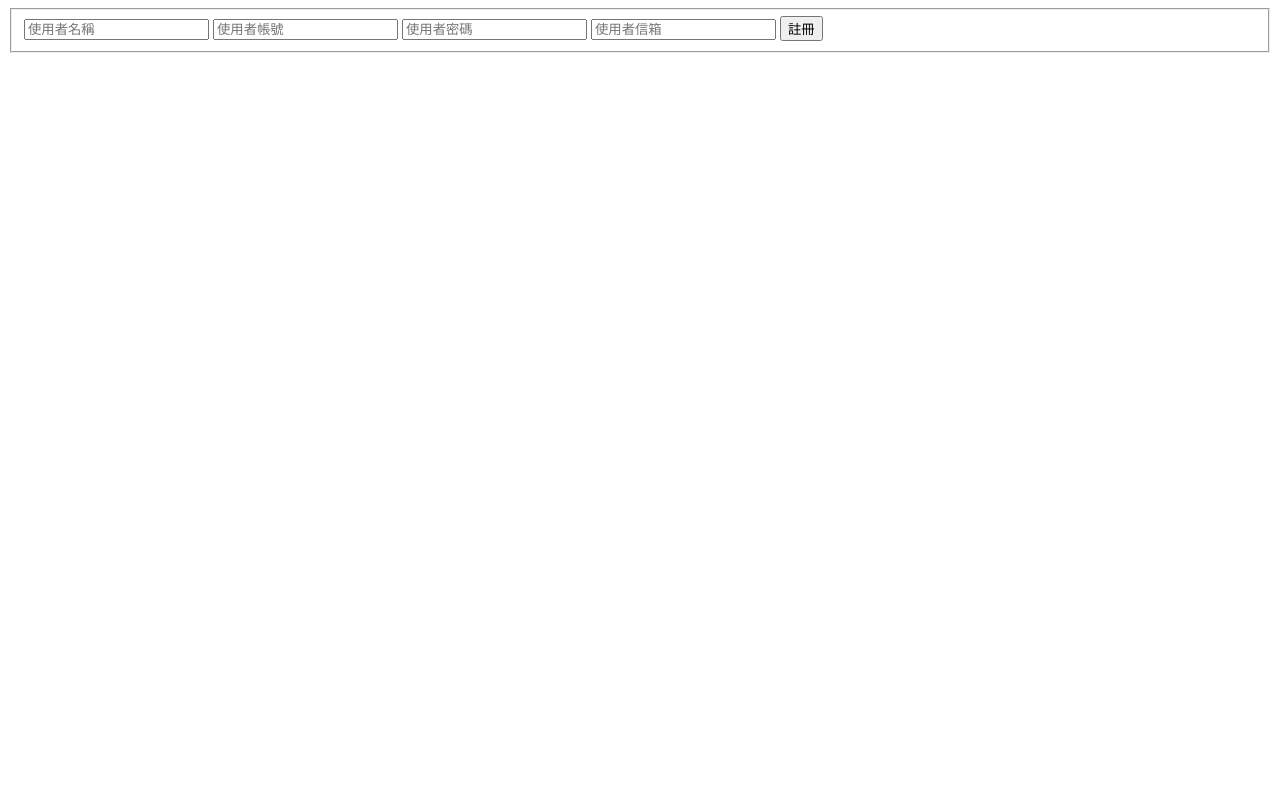
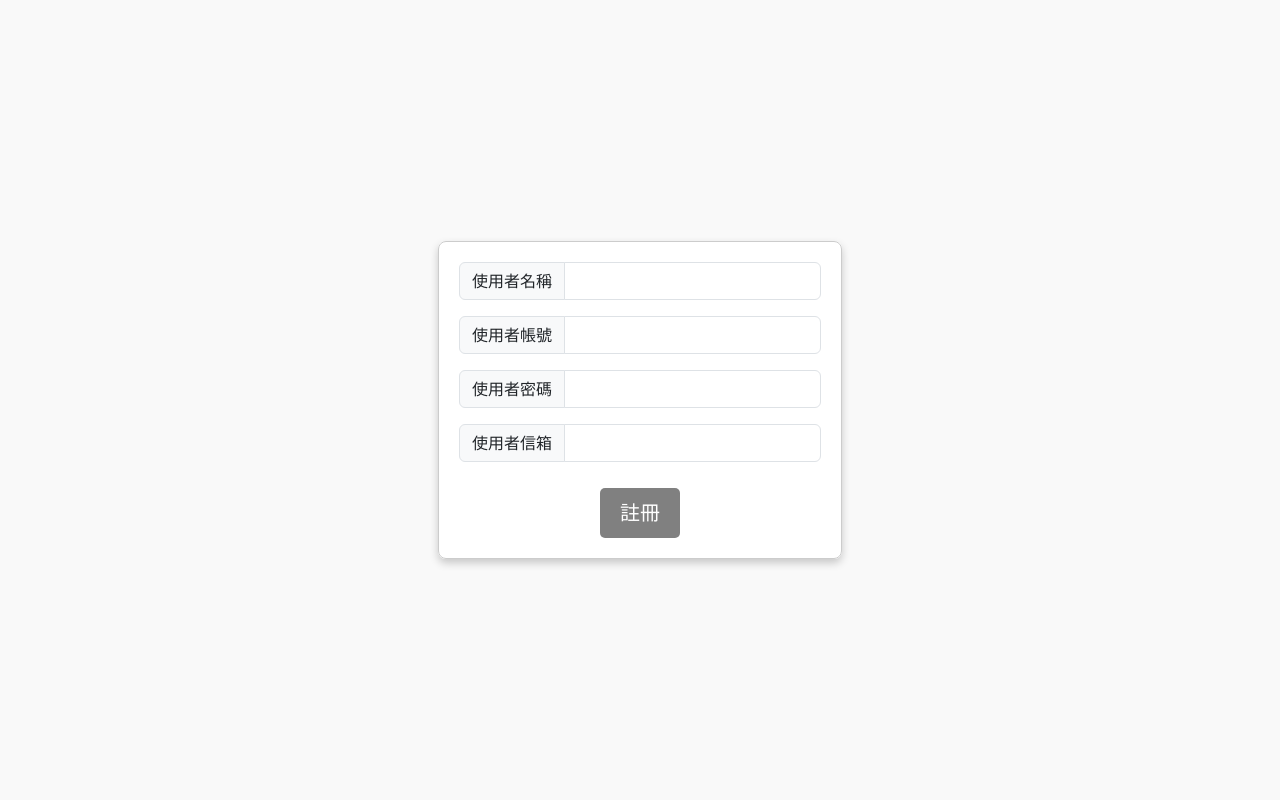
Before and after one commit to miamii11036/WarehouseVerification.github.io, a Django app: page /enroll/ in a window 1280 px wide. Run offline with Django 5.2, Linux system fonts and the light colour scheme.

Commit message:
註冊畫面初版

```diff
--- a/ShippingSystem/myweb/templates/enroll&login/enroll.html
+++ b/ShippingSystem/myweb/templates/enroll&login/enroll.html
@@ -4,20 +4,62 @@
     <meta charset="UTF-8">
     <meta name="viewport" content="width=device-width, initial-scale=1.0">
     <title>register</title>
+    <link href="https://cdn.jsdelivr.net/npm/bootstrap@5.3.3/dist/css/bootstrap.min.css" rel="stylesheet" integrity="sha384-QWTKZyjpPEjISv5WaRU9OFeRpok6YctnYmDr5pNlyT2bRjXh0JMhjY6hW+ALEwIH" crossorigin="anonymous">
+    <script src="https://cdn.jsdelivr.net/npm/bootstrap@5.3.3/dist/js/bootstrap.bundle.min.js" integrity="sha384-YvpcrYf0tY3lHB60NNkmXc5s9fDVZLESaAA55NDzOxhy9GkcIdslK1eN7N6jIeHz" crossorigin="anonymous"></script>
+    <style>
+        body {
+            margin: 0;
+            height: 100vh; /* 確保高度覆蓋整個視窗 */
+            display: flex;
+            flex-direction: column;
+            justify-content: center; /* 水平置中 */
+            align-items: center; /* 垂直置中 */
+            background-color: #f9f9f9; /* 可選，設置背景色 */
+        }
+
+        fieldset{
+            padding: 20px;
+            border: 1px solid #ccc;
+            border-radius: 8px;
+            background-color: #ffffff;
+            box-shadow: 0 4px 8px rgba(0, 0, 0, 0.2); /* 增加陰影 */
+            text-align: center; /* 將表單內容置中 */
+        }
+
+        .submit{
+            margin-top: 10px; /* 按鈕與輸入框的間距 */
+            padding: 10px 20px;
+            background-color: gray; /* 按鈕背景色 */
+            color: white;
+            border: none;
+            border-radius: 5px;
+            cursor: pointer;
+            font-size: 20px;
+        }
+
+    </style>
 </head>
 <body>
     <fieldset>
         <form action="" method="post">
             {% csrf_token %}
-            <input type="text" name="username" placeholder="使用者名稱">
-
-            <input type="text" name="account" placeholder="使用者帳號">
-
-            <input type="password" name="password" placeholder="使用者密碼">
-
-            <input type="email" name="email" placeholder="使用者信箱">
-
-            <input type="submit" value="註冊">
+            <div class="input-group mb-3">
+                <span class="input-group-text">使用者名稱</span>
+                <input type="text" class="form-control" name="username">
+            </div>
+            <div class="input-group mb-3">
+                <span class="input-group-text">使用者帳號</span>
+                <input type="text" class="form-control" name="account">
+            </div>
+            <div class="input-group mb-3">
+                <span class="input-group-text">使用者密碼</span>
+                <input type="password" class="form-control" name="password">
+            </div>
+            <div class="input-group mb-3">
+                <span class="input-group-text">使用者信箱</span>
+                <input type="email" class="form-control" name="email">
+            </div>
+            <input type="submit" value="註冊" class="submit">
         </form>
     </fieldset>
 </body>
```
